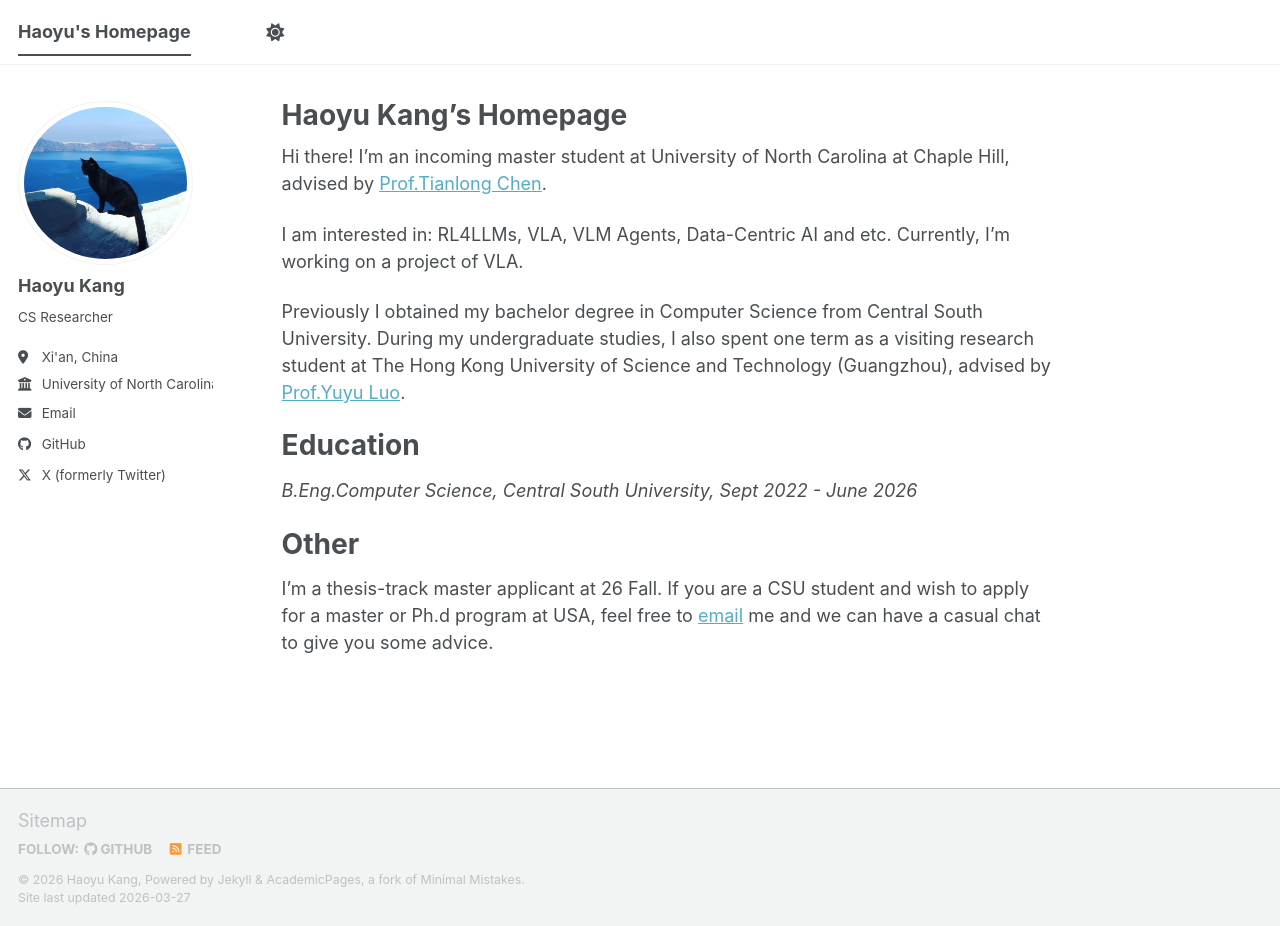
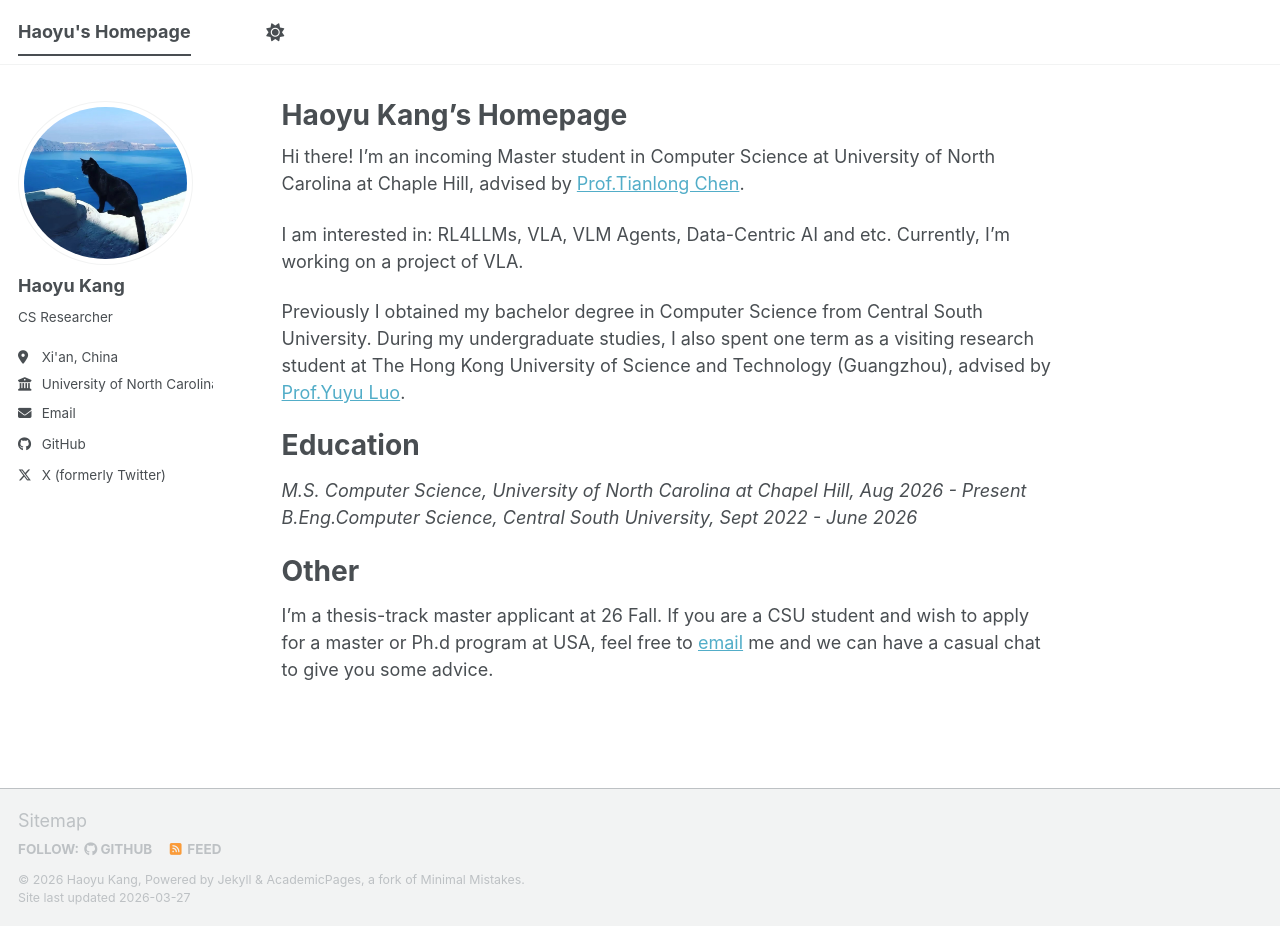
Before and after one commit to HaoyuLucasKang/HaoyuLucasKang.github.io, a Jekyll site: the page built from _pages/about.md, in a window 1280 px wide and 926 px high. Built offline with Jekyll 4.4.1, drawn with Linux system fonts in a browser that asks for light colours; a script bundle is joined from its source files by our own code; library files that are not in the unit come from our copies.

Commit message:
Update about page with degree information and corrections
Corrected capitalization of 'Master' in the introduction and added degree details.

```diff
--- a/_pages/about.md
+++ b/_pages/about.md
@@ -7,7 +7,7 @@ redirect_from:
   - /about.html
 ---
 
-Hi there! I'm an incoming master student at University of North Carolina at Chaple Hill, advised by [Prof.Tianlong Chen](https://tianlong-chen.github.io/).
+Hi there! I'm an incoming Master student in Computer Science at University of North Carolina at Chaple Hill, advised by [Prof.Tianlong Chen](https://tianlong-chen.github.io/).
 
 I am interested in: RL4LLMs, VLA, VLM Agents, Data-Centric AI and etc. Currently, I'm working on a project of VLA.
 
@@ -16,6 +16,7 @@ During my undergraduate studies, I also spent one term as a visiting research st
 
 Education
 ======
+*M.S. Computer Science, University of North Carolina at Chapel Hill, Aug 2026 - Present*
 *B.Eng.Computer Science, Central South University,  Sept 2022 - June 2026*
 
 Other
```
